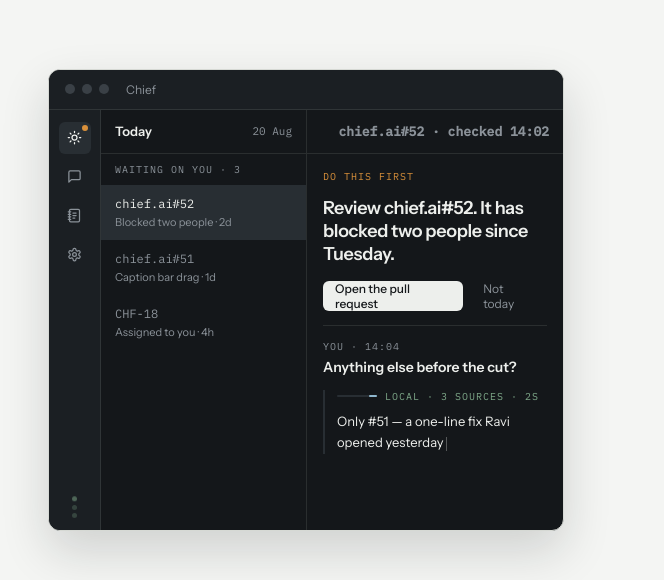
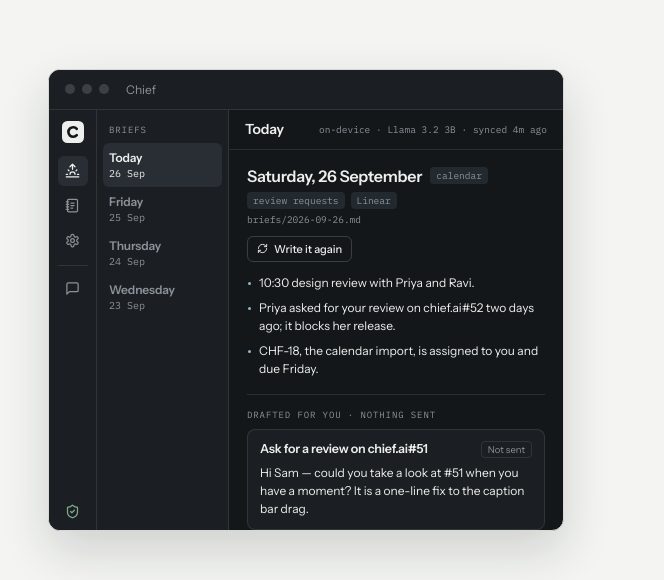
Before and after one commit to scottmallinson/chief-website, a plain HTML site: page index.html in a window 1280 px wide. Shown: the part 94-674 px from the top of the page, 616-1280 px from the left. Drawn offline with Linux system fonts and the light colour scheme.

Commit message:
fix(website): redraw the hero screenshot from the app as it is now
The mock in the hero was drawn from the original design canvas and had
drifted a long way from the app: a list of pull requests where the brief
list now is, a "do this first" card with action pills the app never
shipped, chat inline in the detail pane rather than in a drawer, an amber
badge and three animated dots on the rail, and a Sun icon for Today.

It now shows the Today screen as the app renders it in its dark theme,
worked out from a real render of the built app against the e2e stubs:

- the rail as Sidebar.tsx draws it: the mark, Today (Sunrise), Work Log
  and Settings, a rule, Ask Chief, and the verified shield at the foot;
- the Briefs list pane, today selected;
- the header saying where the data is: on-device, the model, the sync;
- the brief with its source chips, its path and "Write it again", and
  the "Drafted for you, nothing sent" card underneath.

Nothing in it moves any more. The app only moves while work is in
flight, and a written brief is not that, so the sweep, caret and dot
keyframes the old mock used are removed along with the rest of its CSS.

```diff
--- a/index.html
+++ b/index.html
@@ -56,6 +56,33 @@
           <path
             d="M12 2v2M12 20v2M4.93 4.93l1.41 1.41M17.66 17.66l1.41 1.41M2 12h2M20 12h2M6.34 17.66l-1.41 1.41M19.07 4.93l-1.41 1.41"
           />
+        </symbol>
+        <symbol
+          id="i-sunrise"
+          viewBox="0 0 24 24"
+          fill="none"
+          stroke="currentColor"
+          stroke-width="2"
+          stroke-linecap="round"
+          stroke-linejoin="round"
+        >
+          <path
+            d="M12 2v8M4.93 10.93l1.41 1.41M2 18h2M20 18h2M19.07 10.93l-1.41 1.41M22 22H2M8 6l4-4 4 4M16 18a4 4 0 0 0-8 0"
+          />
+        </symbol>
+        <symbol
+          id="i-refresh"
+          viewBox="0 0 24 24"
+          fill="none"
+          stroke="currentColor"
+          stroke-width="2"
+          stroke-linecap="round"
+          stroke-linejoin="round"
+        >
+          <path d="M3 12a9 9 0 0 1 9-9 9.75 9.75 0 0 1 6.74 2.74L21 8" />
+          <path d="M21 3v5h-5" />
+          <path d="M21 12a9 9 0 0 1-9 9 9.75 9.75 0 0 1-6.74-2.74L3 16" />
+          <path d="M8 16H3v5" />
         </symbol>
         <symbol
           id="i-message-square"
@@ -233,7 +260,11 @@
             </div>
           </div>
 
-          <div class="frame motion-loop">
+          <div
+            class="frame"
+            role="img"
+            aria-label="Chief's Today screen: the day's brief, written on this machine, with a drafted message that has not been sent"
+          >
             <div class="frame-bar">
               <span class="frame-dot"></span><span class="frame-dot"></span
               ><span class="frame-dot"></span>
@@ -241,14 +272,18 @@
             </div>
             <div class="frame-body">
               <div class="rail">
+                <svg
+                  class="rail-mark"
+                  width="22"
+                  height="22"
+                  viewBox="0 0 32 32"
+                  aria-hidden="true"
+                >
+                  <rect width="32" height="32" rx="8" />
+                  <path d="M21.5 11.3a7 7 0 1 0 0 9.4" />
+                </svg>
                 <div class="rail-tile is-active">
-                  <svg width="15" height="15" aria-hidden="true"><use href="#i-sun" /></svg>
-                  <span class="rail-badge"></span>
-                </div>
-                <div class="rail-tile">
-                  <svg width="15" height="15" aria-hidden="true">
-                    <use href="#i-message-square" />
-                  </svg>
+                  <svg width="15" height="15" aria-hidden="true"><use href="#i-sunrise" /></svg>
                 </div>
                 <div class="rail-tile">
                   <svg width="15" height="15" aria-hidden="true">
@@ -258,55 +293,73 @@
                 <div class="rail-tile">
                   <svg width="15" height="15" aria-hidden="true"><use href="#i-settings" /></svg>
                 </div>
-                <div class="rail-activity"><span></span><span></span><span></span></div>
+                <div class="rail-tile rail-ask">
+                  <svg width="15" height="15" aria-hidden="true">
+                    <use href="#i-message-square" />
+                  </svg>
+                </div>
+                <svg class="rail-shield" width="15" height="15" aria-hidden="true">
+                  <use href="#i-shield-check" />
+                </svg>
               </div>
 
               <div class="list-pane">
-                <div class="pane-head">
+                <p class="pane-label micro">briefs</p>
+                <div class="list-row is-active">
                   <p>Today</p>
-                  <p class="mono">20 Aug</p>
-                </div>
-                <div class="pane-count micro">waiting on you · 3</div>
-                <div class="list-row is-active">
-                  <p class="mono">chief.ai#52</p>
-                  <p class="sub">Blocked two people · 2d</p>
+                  <p class="mono">26 Sep</p>
                 </div>
                 <div class="list-row">
-                  <p class="mono">chief.ai#51</p>
-                  <p class="sub">Caption bar drag · 1d</p>
+                  <p>Friday</p>
+                  <p class="mono">25 Sep</p>
                 </div>
                 <div class="list-row">
-                  <p class="mono">CHF-18</p>
-                  <p class="sub">Assigned to you · 4h</p>
+                  <p>Thursday</p>
+                  <p class="mono">24 Sep</p>
+                </div>
+                <div class="list-row">
+                  <p>Wednesday</p>
+                  <p class="mono">23 Sep</p>
                 </div>
               </div>
 
               <div class="detail-pane">
                 <div class="pane-head">
-                  <p class="mono is-flush">chief.ai#52 · checked 14:02</p>
+                  <p>Today</p>
+                  <p class="mono">on-device · Llama 3.2 3B · synced 4m ago</p>
                 </div>
                 <div class="detail-body">
-                  <p class="is-attention-text micro">do this first</p>
-                  <p class="detail-head">
-                    Review chief.ai#52. It has blocked two people since Tuesday.
-                  </p>
-                  <div class="pill-row">
-                    <span class="pill pill-solid">Open the pull request</span>
-                    <span class="pill pill-quiet">Not today</span>
+                  <div class="brief-title">
+                    <p class="detail-head">Saturday, 26 September</p>
+                    <span class="app-chip">calendar</span>
+                    <span class="app-chip">review requests</span>
+                    <span class="app-chip">Linear</span>
                   </div>
-                  <div class="hairline"></div>
-                  <div>
-                    <p class="is-panel-muted micro">you · 14:04</p>
-                    <p class="question">Anything else before the cut?</p>
-                  </div>
-                  <div class="answer">
-                    <p class="answer-status">
-                      <span class="sweep"><span></span></span>
-                      local · 3 sources · 2s
-                    </p>
-                    <p class="answer-text">
-                      Only #51 — a one-line fix Ravi opened yesterday<span class="caret"></span>
-                    </p>
+                  <p class="brief-path">briefs/2026-09-26.md</p>
+                  <span class="app-button">
+                    <svg width="11" height="11" aria-hidden="true"><use href="#i-refresh" /></svg>
+                    Write it again
+                  </span>
+                  <ul class="brief-list">
+                    <li>10:30 design review with Priya and Ravi.</li>
+                    <li>
+                      Priya asked for your review on chief.ai#52 two days ago; it blocks her
+                      release.
+                    </li>
+                    <li>CHF-18, the calendar import, is assigned to you and due Friday.</li>
+                  </ul>
+                  <div class="drafted">
+                    <p class="micro">drafted for you · nothing sent</p>
+                    <div class="draft-card">
+                      <div class="draft-head">
+                        <p>Ask for a review on chief.ai#51</p>
+                        <span class="app-chip is-quiet">Not sent</span>
+                      </div>
+                      <p class="draft-body">
+                        Hi Sam — could you take a look at #51 when you have a moment? It is a
+                        one-line fix to the caption bar drag.
+                      </p>
+                    </div>
                   </div>
                 </div>
               </div>
--- a/styles.css
+++ b/styles.css
@@ -62,6 +62,8 @@
   --panel-slate: #8fb7ce;
   --panel-attention: #d9903a;
   --panel-rule: rgba(237, 239, 236, 0.1);
+  --panel-input: rgba(237, 239, 236, 0.18);
+  --panel-sunk: #232a2f;
 
   --measure: 1160px;
   --sans: 'Instrument Sans', ui-sans-serif, system-ui, sans-serif;
@@ -432,7 +434,13 @@
   color: var(--muted);
 }
 
-/* ---- App screenshot ---- */
+/* ---- App screenshot ----
+   The Today screen as the app draws it in its dark theme, scaled to fit half
+   the hero: the 56px rail, the list pane of briefs, the 48px header saying
+   where the data is, and the brief. The colours are the app's dark tokens, so
+   a change to one of them in src/styles/globals.css changes here too. Nothing
+   moves: the app only moves while work is in flight, and a brief that has
+   been written is not that. */
 
 .frame {
   border-radius: 12px;
@@ -468,26 +476,41 @@
 .frame-body {
   display: flex;
   height: 420px;
+  overflow: hidden;
   color: var(--panel-text);
 }
 
 .rail {
-  width: 52px;
+  width: 48px;
   flex-shrink: 0;
   background: var(--panel-raised);
   border-right: 1px solid var(--panel-rule);
   display: flex;
   flex-direction: column;
   align-items: center;
-  gap: 7px;
-  padding: 12px 0;
+  gap: 5px;
+  padding: 11px 0;
+}
+
+.rail-mark {
+  margin-bottom: 8px;
+}
+
+.rail-mark rect {
+  fill: var(--panel-text);
+}
+
+.rail-mark path {
+  fill: none;
+  stroke: var(--panel);
+  stroke-width: 3.8;
+  stroke-linecap: round;
 }
 
 .rail-tile {
-  position: relative;
-  display: flex;
-  width: 32px;
-  height: 32px;
+  display: flex;
+  width: 30px;
+  height: 30px;
   align-items: center;
   justify-content: center;
   border-radius: 6px;
@@ -499,78 +522,61 @@
   color: var(--panel-text);
 }
 
-.rail-badge {
+/* Ask sits under a rule: it opens a drawer rather than going somewhere. */
+.rail-ask {
+  position: relative;
+  margin-top: 13px;
+}
+
+.rail-ask::before {
+  content: '';
   position: absolute;
-  top: 3px;
-  right: 3px;
-  width: 6px;
-  height: 6px;
-  border-radius: 999px;
-  background: var(--panel-attention);
-}
-
-.rail-activity {
+  top: -9px;
+  left: 0;
+  right: 0;
+  height: 1px;
+  background: var(--panel-rule);
+}
+
+.rail-shield {
   margin-top: auto;
-  display: flex;
-  flex-direction: column;
-  gap: 3px;
-  align-items: center;
-}
-
-.rail-activity span {
-  width: 5px;
-  height: 5px;
-  border-radius: 999px;
-  background: var(--panel-verified);
+  color: var(--panel-verified);
 }
 
 .list-pane {
-  width: 206px;
+  width: 132px;
   flex-shrink: 0;
+  padding: 6px;
+  background: var(--panel-raised);
   border-right: 1px solid var(--panel-rule);
 }
 
-.pane-head {
-  height: 44px;
-  border-bottom: 1px solid var(--panel-rule);
-  display: flex;
-  align-items: center;
-  padding: 0 14px;
-  gap: 8px;
-}
-
-.pane-head p:first-child {
-  font-size: 13px;
-  font-weight: 600;
-}
-
-.pane-head .mono {
-  margin-left: auto;
-  font-size: 11px;
+.pane-label {
+  padding: 8px 6px;
+  font-size: 9px;
   color: var(--panel-muted);
 }
 
 .list-row {
-  padding: 11px 14px;
+  padding: 7px 6px;
+  border-radius: 6px;
+  color: var(--panel-muted);
 }
 
 .list-row.is-active {
   background: var(--panel-tile);
+  color: var(--panel-text);
+}
+
+.list-row p:first-child {
+  font-size: 12px;
+  font-weight: 600;
+  letter-spacing: -0.015em;
 }
 
 .list-row .mono {
-  font-size: 12px;
-  color: var(--panel-muted);
-}
-
-.list-row.is-active .mono {
-  color: var(--panel-text);
-}
-
-.list-row .sub {
-  margin-top: 4px;
-  font-size: 11px;
-  color: var(--panel-muted);
+  margin-top: 2px;
+  font-size: 10px;
 }
 
 .detail-pane {
@@ -580,162 +586,154 @@
   flex-direction: column;
 }
 
+.pane-head {
+  height: 40px;
+  flex-shrink: 0;
+  border-bottom: 1px solid var(--panel-rule);
+  display: flex;
+  align-items: center;
+  justify-content: space-between;
+  gap: 12px;
+  padding: 0 16px;
+}
+
+.pane-head p:first-child {
+  font-size: 14px;
+  font-weight: 600;
+  letter-spacing: -0.015em;
+}
+
+.pane-head .mono {
+  min-width: 0;
+  overflow: hidden;
+  font-size: 9.5px;
+  white-space: nowrap;
+  text-overflow: ellipsis;
+  color: var(--panel-muted);
+}
+
 .detail-body {
   flex: 1;
-  padding: 16px;
+  min-height: 0;
+  padding: 16px 18px;
+}
+
+.brief-title {
+  display: flex;
+  flex-wrap: wrap;
+  align-items: center;
+  gap: 6px;
+}
+
+.detail-head {
+  margin-right: 2px;
+  font-size: 16px;
+  font-weight: 600;
+  letter-spacing: -0.015em;
+}
+
+/* The app's `machine` chip: a sunk fill, mono, never a solid colour. */
+.app-chip {
+  display: inline-flex;
+  align-items: center;
+  border-radius: 4px;
+  padding: 2px 6px;
+  font-family: var(--mono);
+  font-size: 9.5px;
+  white-space: nowrap;
+  background: var(--panel-sunk);
+  color: var(--panel-muted);
+}
+
+.app-chip.is-quiet {
+  border: 1px solid var(--panel-rule);
+  background: none;
+  font-family: var(--sans);
+}
+
+.brief-path {
+  margin-top: 4px;
+  font-family: var(--mono);
+  font-size: 9.5px;
+  color: var(--panel-muted);
+}
+
+.app-button {
+  display: inline-flex;
+  align-items: center;
+  gap: 6px;
+  margin-top: 10px;
+  height: 26px;
+  padding: 0 9px;
+  border-radius: 6px;
+  border: 1px solid var(--panel-input);
+  font-size: 11px;
+  font-weight: 500;
+}
+
+.brief-list {
+  margin: 12px 0 0;
+  padding: 0;
+  list-style: none;
   display: flex;
   flex-direction: column;
-  gap: 14px;
-}
-
-.detail-head {
-  font-size: 18px;
-  font-weight: 600;
-  line-height: 1.3;
-  letter-spacing: -0.02em;
-}
-
-.pill-row {
-  display: flex;
-  gap: 8px;
-}
-
-.pill {
-  display: inline-flex;
-  height: 30px;
-  align-items: center;
-  border-radius: 6px;
-  padding: 0 12px;
+  gap: 7px;
+}
+
+.brief-list li {
+  position: relative;
+  padding-left: 12px;
   font-size: 12px;
-}
-
-.pill-solid {
-  background: var(--panel-text);
-  font-weight: 500;
-  color: var(--graphite);
-}
-
-.pill-quiet {
-  color: var(--panel-muted);
-}
-
-.hairline {
-  height: 1px;
-  background: var(--panel-rule);
-}
-
-.answer {
-  border-left: 2px solid var(--panel-tile);
-  padding-left: 12px;
-}
-
-.answer-status {
-  display: flex;
-  align-items: center;
-  gap: 8px;
-  font-family: var(--mono);
-  font-size: 10px;
-  letter-spacing: 0.1em;
-  text-transform: uppercase;
-  color: var(--panel-verified);
-}
-
-.sweep {
-  display: inline-flex;
-  width: 40px;
-  height: 2px;
-  overflow: hidden;
-  border-radius: 999px;
-  background: var(--panel-tile);
-}
-
-.sweep span {
-  display: block;
-  height: 100%;
-  width: 33%;
+  line-height: 1.5;
+}
+
+.brief-list li::before {
+  content: '';
+  position: absolute;
+  top: 8px;
+  left: 1px;
+  width: 3px;
+  height: 3px;
   border-radius: 999px;
   background: var(--panel-slate);
 }
 
-.answer-text {
-  margin-top: 8px;
-  font-size: 13px;
-  line-height: 1.65;
-}
-
-.caret {
-  margin-left: 2px;
-  display: inline-block;
-  width: 1px;
-  height: 14px;
-  background: var(--panel-text);
-  vertical-align: middle;
-}
-
-/* Four things may move, and only while work is in flight. */
-@keyframes chiefPulse {
-  0%,
-  100% {
-    opacity: 1;
-  }
-  50% {
-    opacity: 0.3;
-  }
-}
-
-@keyframes chiefSweep {
-  0% {
-    transform: translateX(-100%);
-  }
-  100% {
-    transform: translateX(300%);
-  }
-}
-
-@keyframes chiefDot {
-  0%,
-  100% {
-    opacity: 0.25;
-    transform: translateY(0);
-  }
-  40% {
-    opacity: 1;
-    transform: translateY(-2px);
-  }
-}
-
-.motion-loop .caret {
-  animation: chiefPulse 2s ease-in-out infinite;
-}
-
-.motion-loop .sweep span {
-  animation: chiefSweep 1.4s cubic-bezier(0.4, 0, 0.2, 1) infinite;
-}
-
-.motion-loop .rail-activity span {
-  animation: chiefDot 1.2s ease-in-out infinite;
-}
-
-.motion-loop .rail-activity span:nth-child(2) {
-  animation-delay: 0.15s;
-}
-
-.motion-loop .rail-activity span:nth-child(3) {
-  animation-delay: 0.3s;
-}
-
-/* prefers-reduced-motion swaps every loop for a static state, in CSS so that
-   no component has to know about it. */
-@media (prefers-reduced-motion: reduce) {
-  .motion-loop .caret,
-  .motion-loop .sweep span,
-  .motion-loop .rail-activity span {
-    animation: none;
-  }
-
-  .motion-loop .sweep span {
-    width: 100%;
-  }
+.drafted {
+  margin-top: 16px;
+  padding-top: 14px;
+  border-top: 1px solid var(--panel-rule);
+}
+
+.drafted .micro {
+  font-size: 9px;
+  color: var(--panel-muted);
+}
+
+.draft-card {
+  margin-top: 9px;
+  padding: 11px 12px;
+  border-radius: 8px;
+  border: 1px solid var(--panel-rule);
+  background: var(--panel-raised);
+}
+
+.draft-head {
+  display: flex;
+  align-items: flex-start;
+  justify-content: space-between;
+  gap: 10px;
+}
+
+.draft-head p {
+  font-size: 12.5px;
+  font-weight: 600;
+  letter-spacing: -0.015em;
+}
+
+.draft-body {
+  margin-top: 6px;
+  font-size: 12px;
+  line-height: 1.5;
 }
 
 /* ---- Sections ---- */
@@ -1813,29 +1811,6 @@
   margin-top: 24px;
 }
 
-.pane-count {
-  padding: 9px 14px;
-  color: var(--panel-muted);
-}
-
-.is-panel-muted {
-  color: var(--panel-muted);
-}
-
-.is-attention-text {
-  color: var(--panel-attention);
-}
-
-.is-flush {
-  margin-left: 0;
-}
-
-.question {
-  margin-top: 5px;
-  font-size: 14px;
-  font-weight: 600;
-}
-
 .docs-crumb {
   font-size: 12px;
   color: var(--muted);
```
